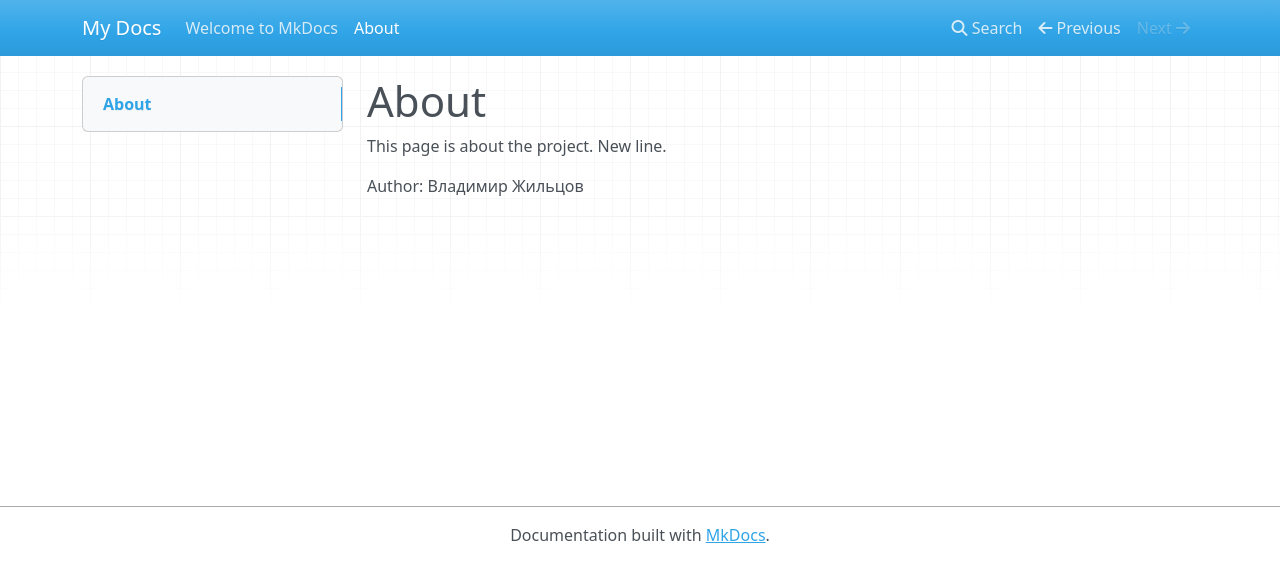
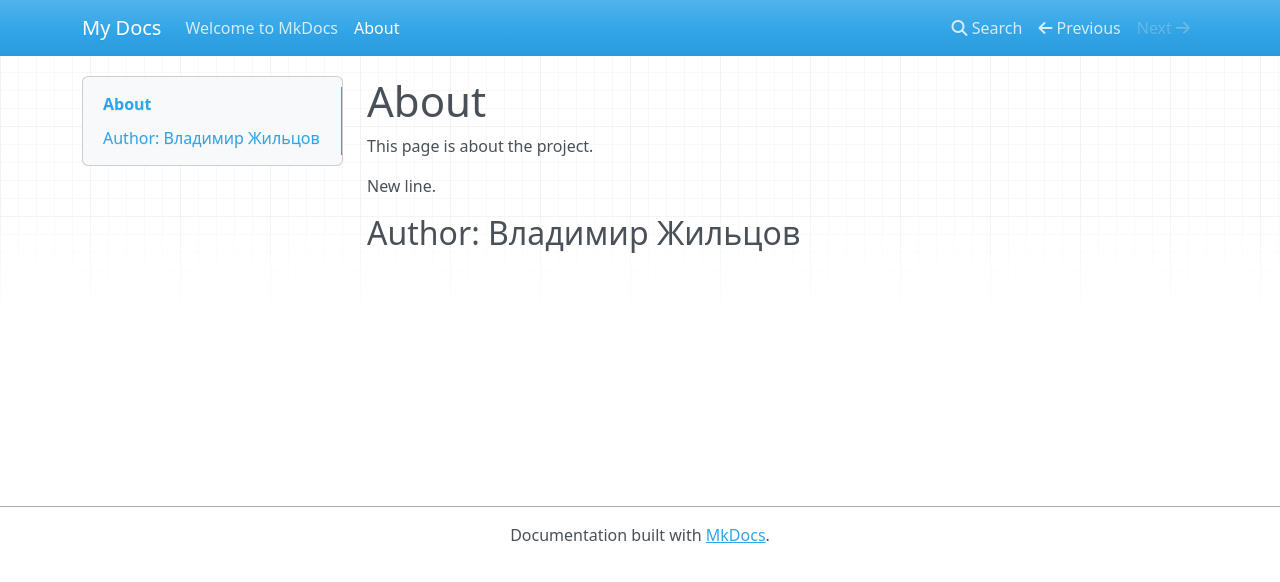
Before and after one commit to VladimirNone/python_github_actions_lab, an MkDocs documentation site: the page built from docs/about.md, in a window 1280 px wide. Shown: the top 582 px of the page. Built offline with MkDocs 1.6.1, drawn with Linux system fonts in a browser that asks for light colours; nearby versions of some CDN libraries.

Commit message:
new changes in about file

```diff
--- a/docs/about.md
+++ b/docs/about.md
@@ -1,6 +1,7 @@
 # About
 
 This page is about the project.
+
 New line.
 
-Author: Владимир Жильцов
+## Author: Владимир Жильцов
```
